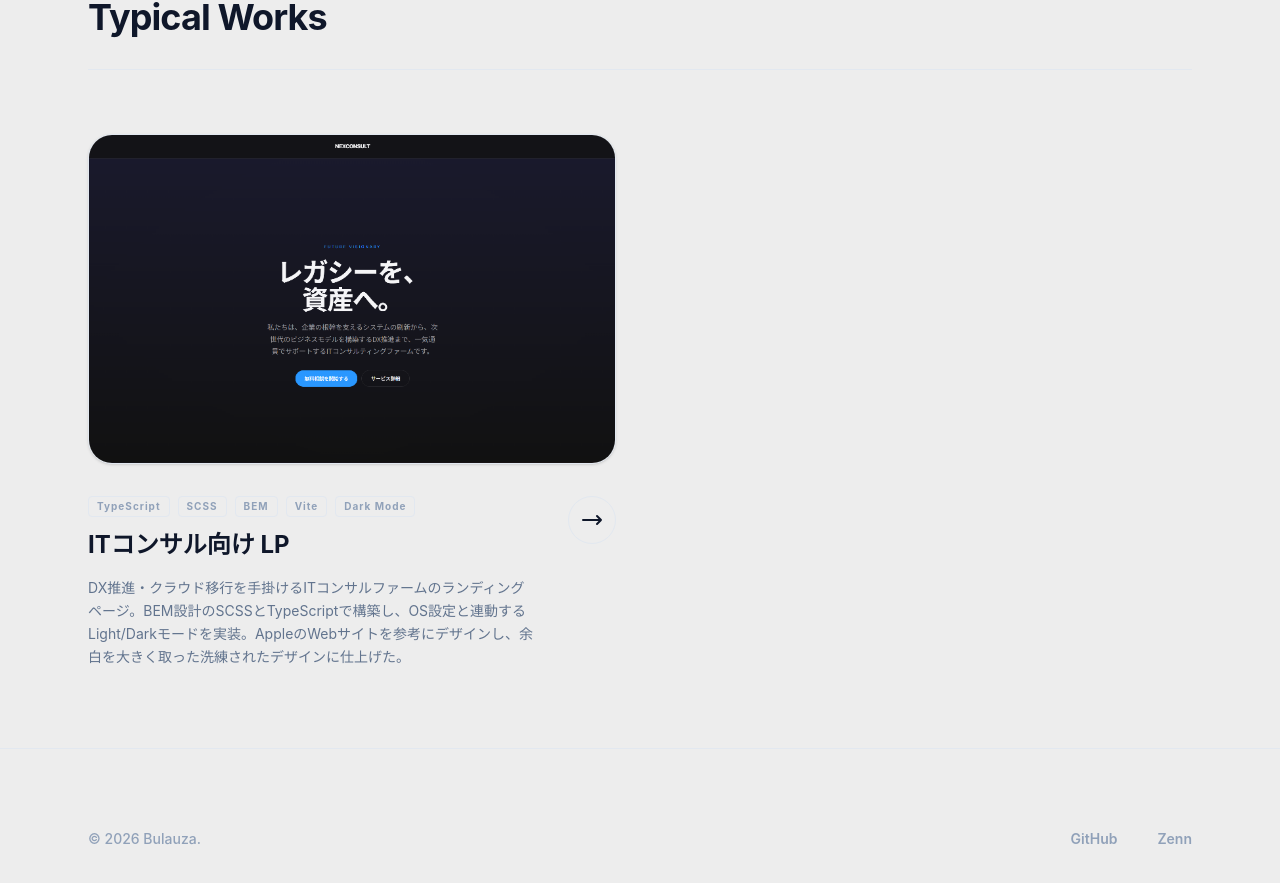
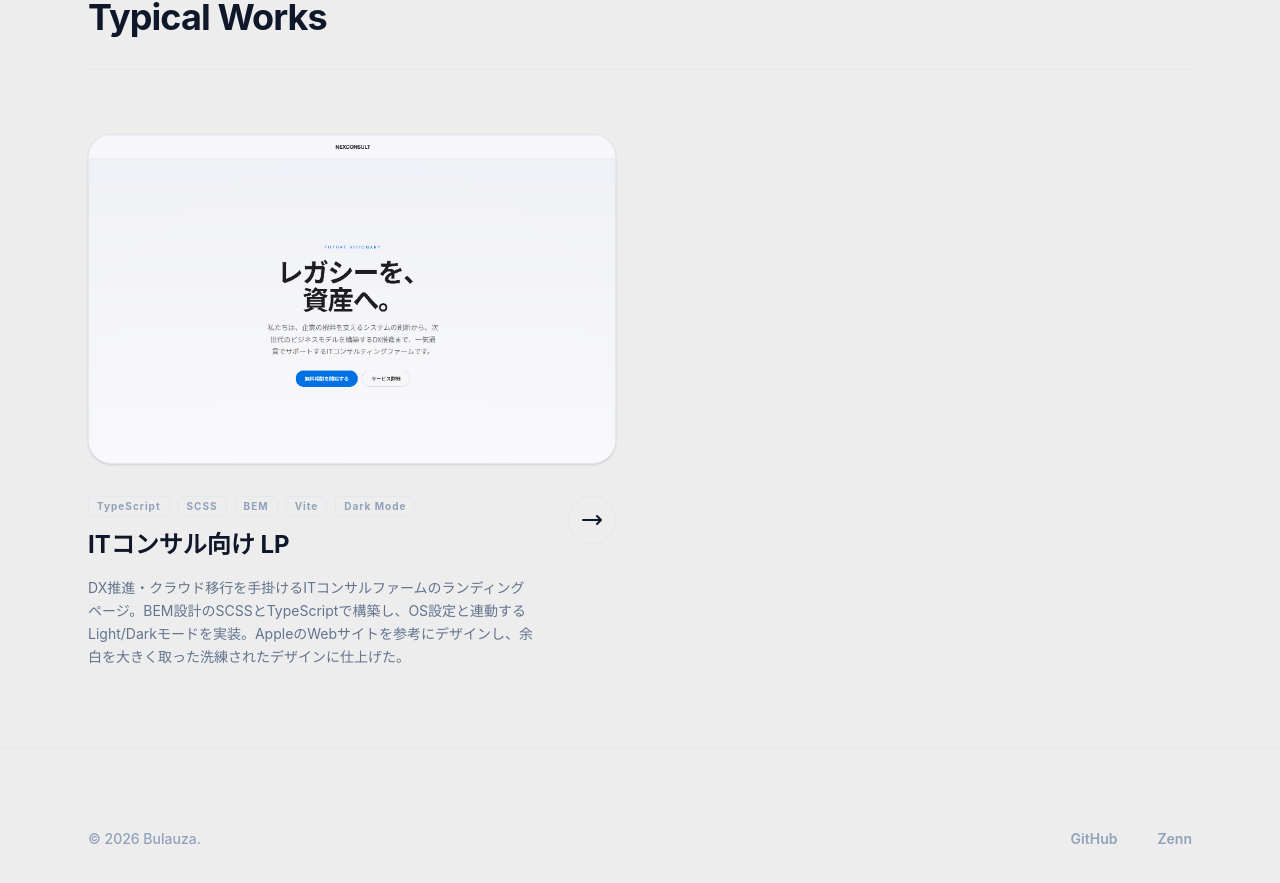
Before and after one commit to bulauza/portfolio, a Next.js app in the folder hub/: page / in a window 1280 px wide. Shown: the part 1049-1932 px from the top of the page. Built offline with nearby package versions, Linux system fonts and the light colour scheme.

Commit message:
feat: 表示モードによって画像を差し替えられるように

```diff
--- a/hub/src/app/page.tsx
+++ b/hub/src/app/page.tsx
@@ -159,13 +159,21 @@ export default function Home() {
                 className="group block"
               >
                 <div className="relative aspect-[16/10] overflow-hidden rounded-3xl mb-8 bg-[var(--card-bg)] border border-[var(--card-border)] shadow-sm hover:shadow-xl transition-all duration-500">
-                  {work.image && (
-                    <Image
-                      src={work.image}
-                      alt={work.title}
-                      fill
-                      className="object-cover group-hover:scale-[1.02] transition-transform duration-700"
-                    />
+                  {work.imageDark && work.imageLight && (
+                    <>
+                      <Image
+                        src={work.imageDark}
+                        alt={work.title}
+                        fill
+                        className="object-cover group-hover:scale-[1.02] transition-transform duration-700 hidden dark:block"
+                      />
+                      <Image
+                        src={work.imageLight}
+                        alt={work.title}
+                        fill
+                        className="object-cover group-hover:scale-[1.02] transition-transform duration-700 dark:hidden"
+                      />
+                    </>
                   )}
                   <div className="absolute inset-0 bg-gradient-to-tr from-[var(--background)]/10 to-transparent opacity-0 group-hover:opacity-100 transition-opacity" />
                 </div>
--- a/hub/src/data/works.json
+++ b/hub/src/data/works.json
@@ -6,7 +6,8 @@
     "description": "DX推進・クラウド移行を手掛けるITコンサルファームのランディングページ。BEM設計のSCSSとTypeScriptで構築し、OS設定と連動するLight/Darkモードを実装。AppleのWebサイトを参考にデザインし、余白を大きく取った洗練されたデザインに仕上げた。",
     "role": "Design / Front-end",
     "period": "2026.02",
-    "image": "/images/works/lp-it-consult.png",
+    "imageDark": "/images/works/lp-it-consult-dark.png",
+    "imageLight": "/images/works/lp-it-consult-light.png",
     "featured": true,
     "links": {
       "demo": "/works/lp-it-consult/",
```
Also changed, not shown: hub/public/images/works/lp-it-consult-dark.png (renamed from hub/public/images/works/lp-it-consult.png), hub/public/images/works/lp-it-consult-light.png (added).
